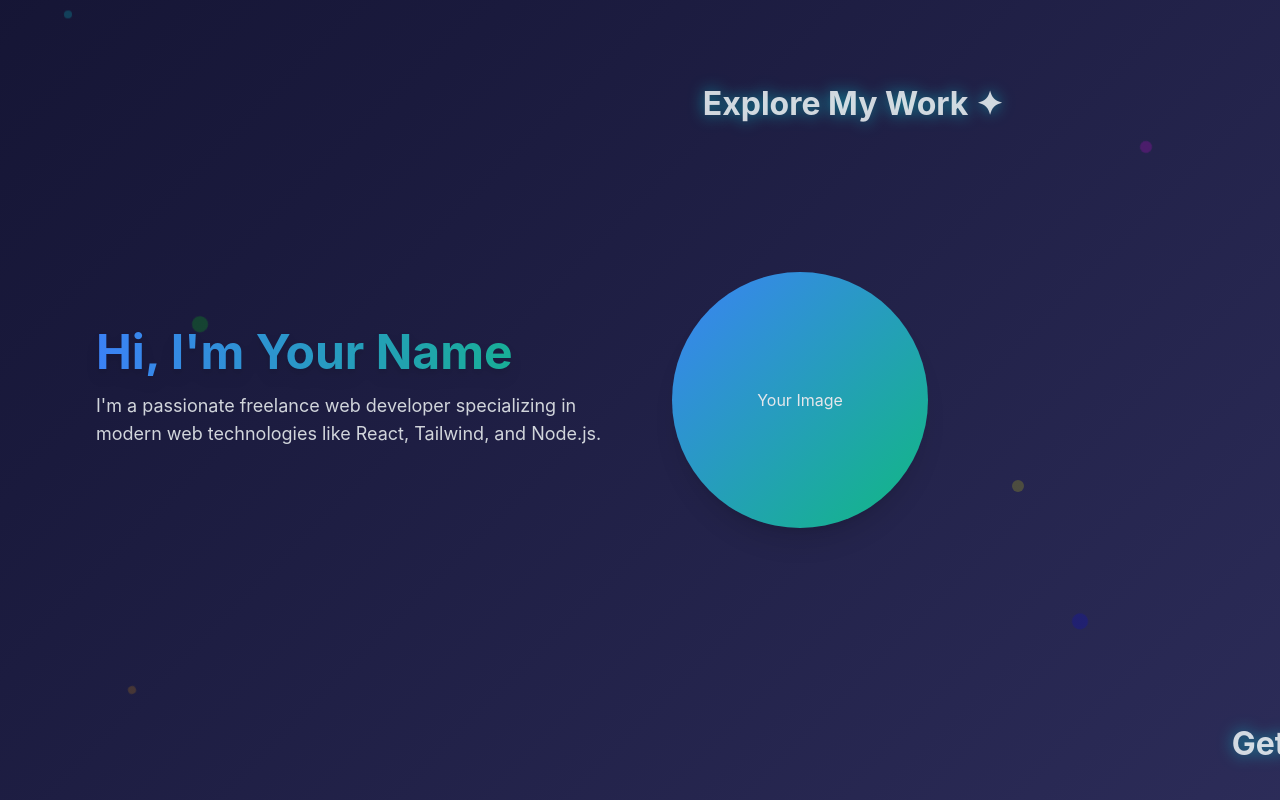
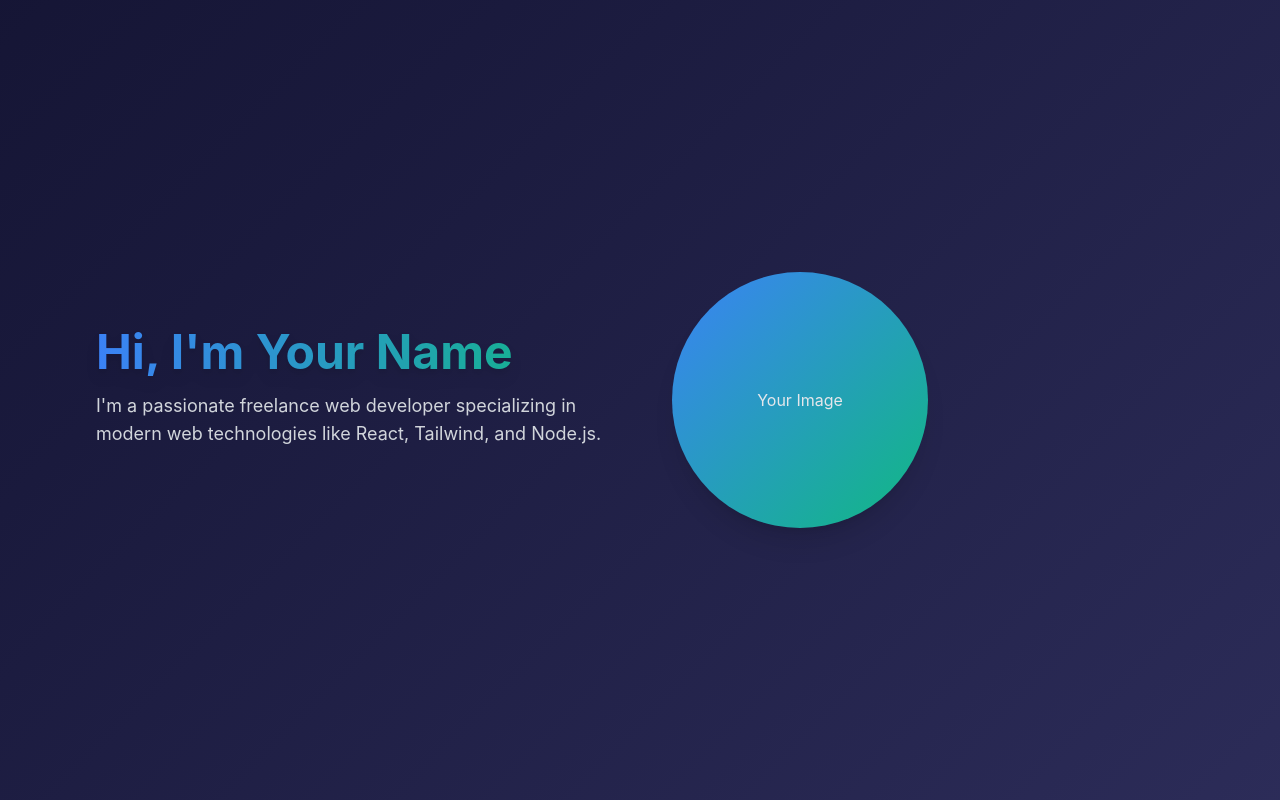
Before and after one commit to Darshan-Paliwal/3D_Portfolio, a React (Vite) app: page / in a window 1280 px wide. Built offline with nearby package versions, Linux system fonts and the light colour scheme.

Commit message:
Update App.jsx

```diff
--- a/src/App.jsx
+++ b/src/App.jsx
@@ -14,48 +14,41 @@ function App() {
   const opacityTransform = (start, end) => useTransform(scrollYProgress, [start - 0.2, start, end, end + 0.2], [0, 1, 1, 0]);
 
   const scrollToContact = () => {
-    contactRef.current.scrollIntoView({ behavior: 'smooth' });
+    console.log('scrollToContact called'); // Debug log
+    if (contactRef.current) {
+      contactRef.current.scrollIntoView({ behavior: 'smooth' });
+    } else {
+      console.log('contactRef is null'); // Debug log if ref not set
+    }
   };
 
   return (
-    <div ref={containerRef} className="snap-container min-h-screen relative">
-      {/* Restored Moving Particles */}
-      <div className="particle small particle-1"></div>
-      <div className="particle medium particle-2"></div>
-      <div className="particle large particle-3"></div>
-      <div className="particle medium particle-4"></div>
-      <div className="particle small particle-5"></div>
-      <div className="particle large particle-6"></div>
-
-      {/* Restored Moving Texts */}
-      <div className="moving-text moving-text-1">Explore My Work ✦</div>
-      <div className="moving-text moving-text-2">Get in Touch ✧</div>
-
+    <div ref={containerRef} className="snap-container min-h-screen">
       <Header />
       <motion.section
         id="hero"
-        className="section pt-20"
+        className="section"
         style={{ opacity: opacityTransform(0, 0.25) }}
       >
         <Hero />
       </motion.section>
       <motion.section
         id="about"
-        className="section pt-20"
+        className="section"
         style={{ opacity: opacityTransform(0.25, 0.5) }}
       >
         <About scrollToContact={scrollToContact} />
       </motion.section>
       <motion.section
         id="projects"
-        className="section pt-20"
+        className="section"
         style={{ opacity: opacityTransform(0.5, 0.75) }}
       >
         <Projects />
       </motion.section>
       <motion.section
         id="contact"
-        className="section pt-20"
+        className="section"
         style={{ opacity: opacityTransform(0.75, 1) }}
         ref={contactRef}
       >
```
